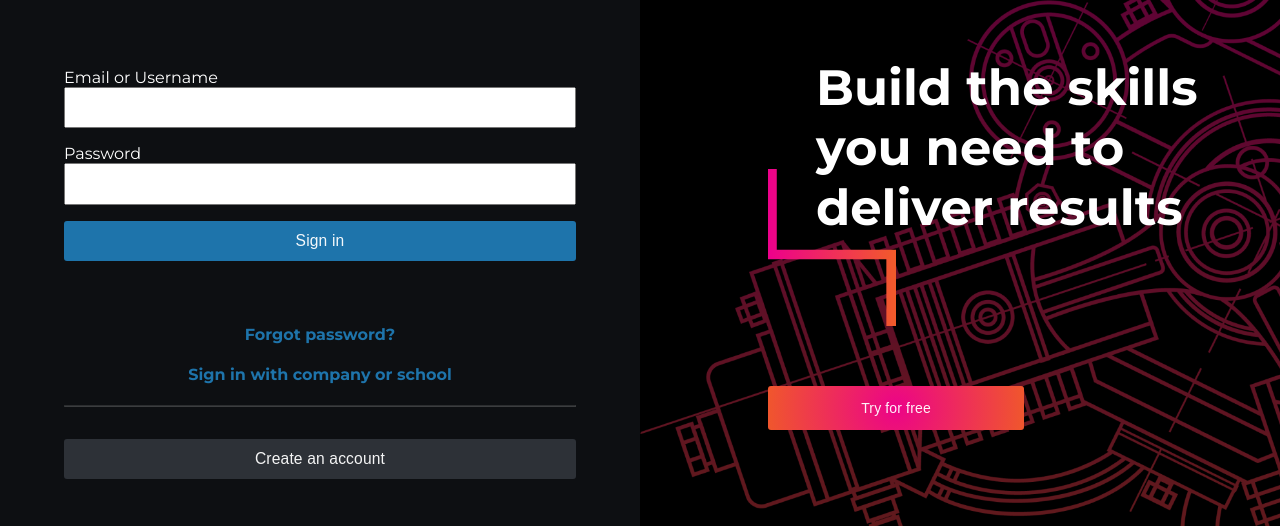
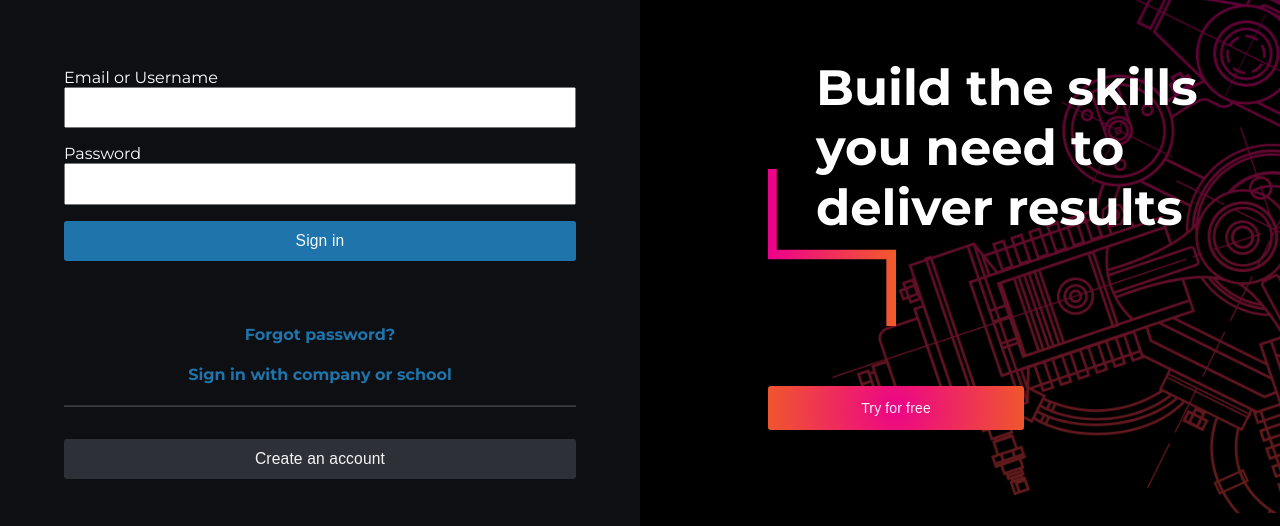
Before and after one commit to KeithanPhilander/pluralsight-login-clone, a plain HTML site: page index.html in a window 1280 px wide. Shown: the part 151-677 px from the top of the page. Drawn offline with Linux system fonts and the light colour scheme.

Commit message:
removed incorrect style
removed .content-right from media query

```diff
--- a/style.css
+++ b/style.css
@@ -213,11 +213,6 @@ hr {
     grid-template-columns: 0.5fr 0.5fr;
   }
 
-  .content-right {
-    background-size: contain;
-    background-position: center;
-  }
-
   .main {
     max-width: 80%;
   }
```
